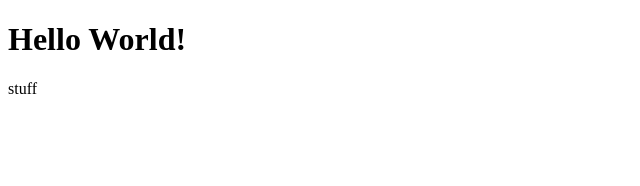
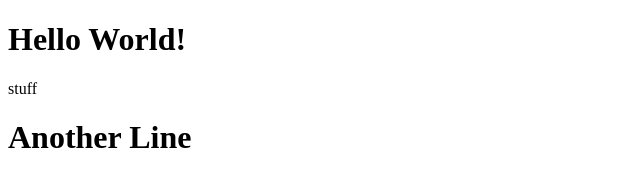
Before and after one commit to anishayata/git_tutorial, a plain HTML site: page index.html in a window 1280 px wide. Shown: the whole page, without its empty margins (0-640 px from the left). Drawn offline with Linux system fonts and the light colour scheme.

Commit message:
Updated index

```diff
--- a/index.html
+++ b/index.html
@@ -7,6 +7,7 @@
 
 <h1>Hello World!</h1>
 <p>stuff</p>
+<h1> Another Line</h1>
 
 </body>
 </html>
```
